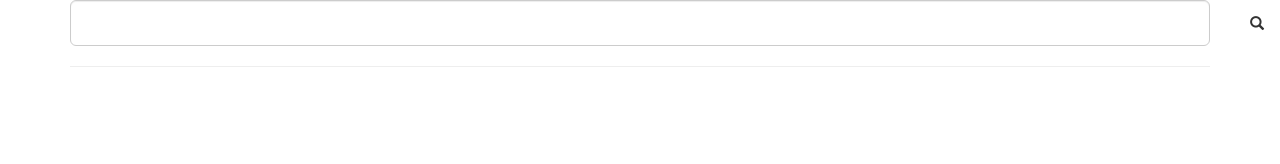
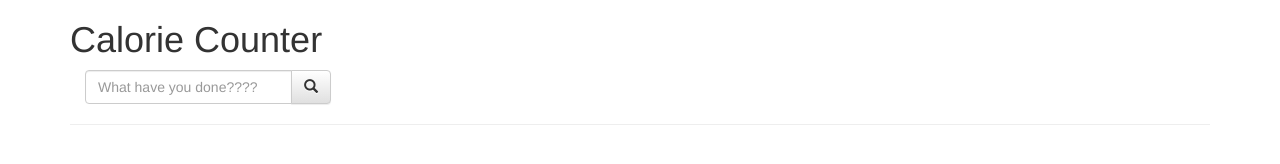
Before and after one commit to astrobolidos/kkcounter.littlebrazilian.com, a plain HTML site: page Index.html in a window 1280 px wide. Drawn offline with nearby package versions, Linux system fonts and the light colour scheme; some packages are replaced by stand-ins of ours.

Commit message:
added ng-keypress to search controller

```diff
--- a/Index.html
+++ b/Index.html
@@ -1,4 +1,4 @@
-<!doctype html>
+ <!doctype html>
 <html ng-app="kkcounter">
   <head>
     <meta charset="utf-8">
@@ -11,11 +11,21 @@
   </head>
   <body>
     <div class="container" ng-controller="MainCtrl">
-      <div class="form-group col-span9">
-        <input type="text" class="form-control input-lg" id="iSearchText" alt="What you eat today?">
-        <span class="glyphicon glyphicon-search form-control-feedback"></span>
-      </div>
+      <h1>Calorie Counter</h1>
+      <form class="navbar-form" role="search">
+        <div class="input-group">
+          <input type="text"
+            name="srch-term" id="srch-term"
+            class="form-control"
+            placeholder="What have you done????"
+            ng-model="text" ng-keypress="searching($event)" >
+          <div class="input-group-btn">
+            <button class="btn btn-default" type="submit" ng-click="search()"><i class="glyphicon glyphicon-search"></i></button>
+          </div>
+        </div>
+      </form>
       <hr>
+
 
     </div>
   <script src="https://ajax.googleapis.com/ajax/libs/angularjs/1.2.13/angular.min.js"></script>
--- a/app.js
+++ b/app.js
@@ -1,4 +1,13 @@
-var app = angular.module('kkcounter', ['ngAnimate'])
-.controller('MainCtrl', ['$scope', function ($scope) {
-    $scope.text = 'lisandro';
+var app = angular.module('kkcounter', ['ngAnimate']);
+
+app.controller('MainCtrl', ['$scope', function ($scope) {
+    $scope.text = [];
+
+    $scope.search = function() {
+    	console.log('you have clicked the search');
+    };
+
+    $scope.searching = function(evt) {
+    	console.log( evt );
+    };
 }]);
```
